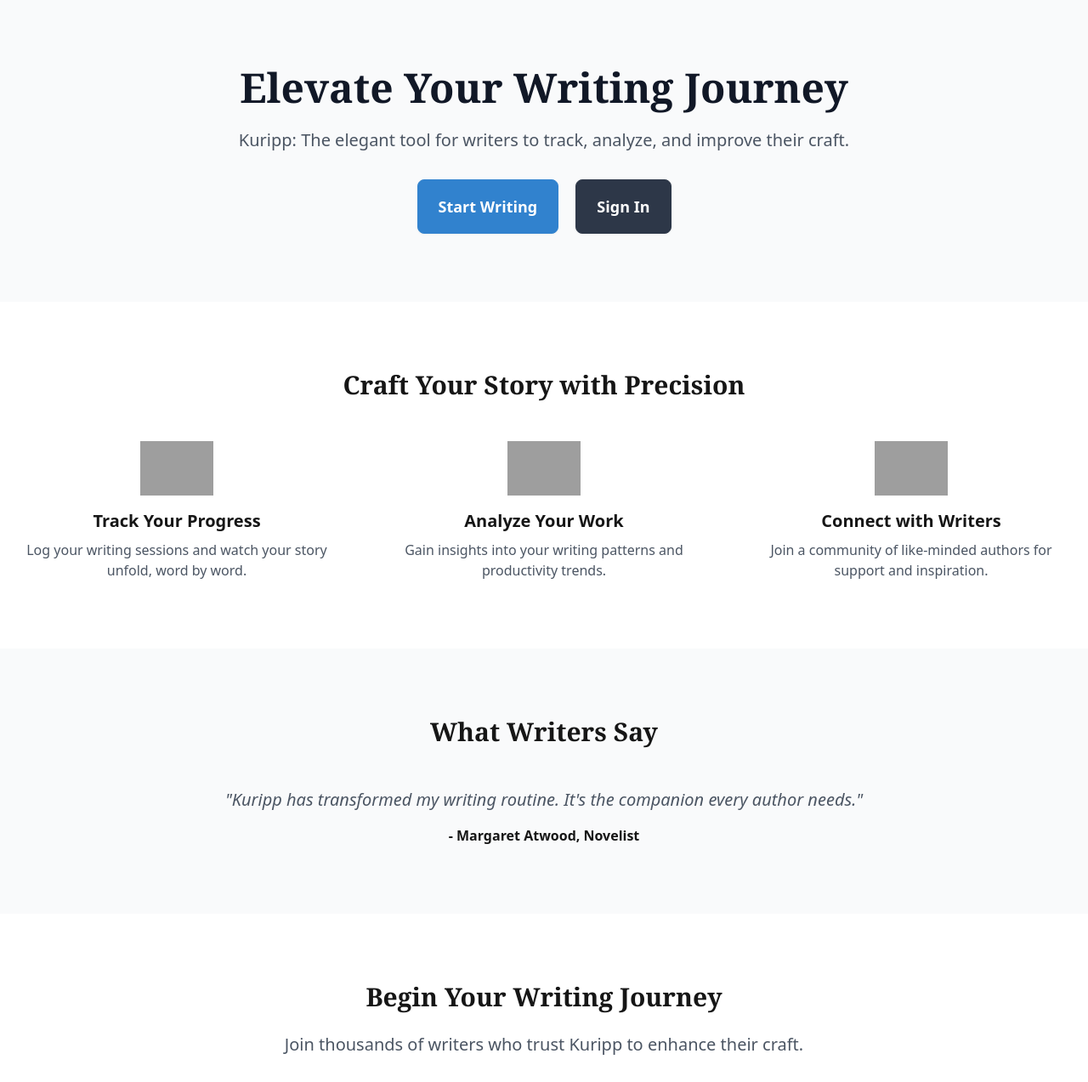
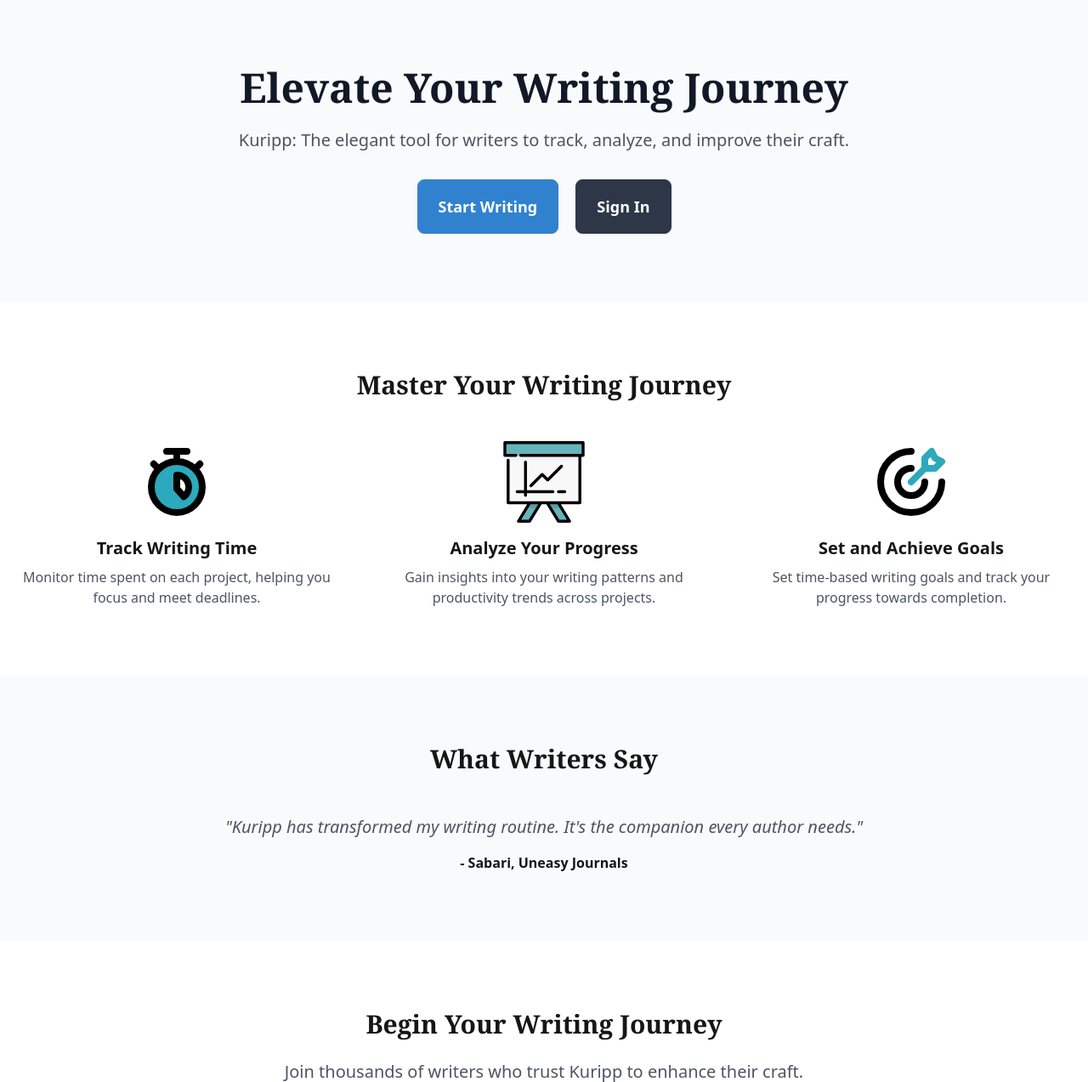
Before and after one commit to rishikeshsreehari/kuripp, a Django app: page / in a window 1280 px wide. Shown: the part 61-1334 px from the top of the page at 85% size. Run offline with Django 4.2, Linux system fonts and the light colour scheme; grey boxes are pictures that could not be loaded.

Commit message:
Final landing page

```diff
--- a/static/css/output.css
+++ b/static/css/output.css
@@ -1167,6 +1167,15 @@
   outline-offset: 2px;
 }
 
+:where(.menu li:not(.menu-title, .disabled) > *:not(ul, details, .menu-title)):not(summary, .active, .btn).focus, :where(.menu li:not(.menu-title, .disabled) > *:not(ul, details, .menu-title)):not(summary, .active, .btn):focus, :where(.menu li:not(.menu-title, .disabled) > *:not(ul, details, .menu-title)):is(summary):not(.active, .btn):focus-visible, :where(.menu li:not(.menu-title, .disabled) > details > summary:not(.menu-title)):not(summary, .active, .btn).focus, :where(.menu li:not(.menu-title, .disabled) > details > summary:not(.menu-title)):not(summary, .active, .btn):focus, :where(.menu li:not(.menu-title, .disabled) > details > summary:not(.menu-title)):is(summary):not(.active, .btn):focus-visible {
+  cursor: pointer;
+  background-color: var(--fallback-bc,oklch(var(--bc)/0.1));
+  --tw-text-opacity: 1;
+  color: var(--fallback-bc,oklch(var(--bc)/var(--tw-text-opacity)));
+  outline: 2px solid transparent;
+  outline-offset: 2px;
+}
+
 .mockup-browser .mockup-browser-toolbar .input {
   position: relative;
   margin-left: auto;
--- a/templates/landing.html
+++ b/templates/landing.html
@@ -17,26 +17,27 @@
 
 <section class="py-20">
     <div class="container mx-auto px-4">
-        <h2 class="text-3xl font-serif font-bold text-center mb-12">Craft Your Story with Precision</h2>
+        <h2 class="text-3xl font-serif font-bold text-center mb-12">Master Your Writing Journey</h2>
         <div class="grid grid-cols-1 md:grid-cols-3 gap-12">
             <div class="text-center">
-                <img src="{% static 'images/icon-track.svg' %}" alt="Track" class="h-16 mx-auto mb-4">
-                <h3 class="text-xl font-semibold mb-2">Track Your Progress</h3>
-                <p class="text-gray-600">Log your writing sessions and watch your story unfold, word by word.</p>
+                <img src="{% static 'images/landing-icon-1.svg' %}" alt="Time Tracking" class="w-24 h-24 mx-auto mb-4">
+                <h3 class="text-xl font-semibold mb-2">Track Writing Time</h3>
+                <p class="text-gray-600">Monitor time spent on each project, helping you focus and meet deadlines.</p>
             </div>
             <div class="text-center">
-                <img src="{% static 'images/icon-analyze.svg' %}" alt="Analyze" class="h-16 mx-auto mb-4">
-                <h3 class="text-xl font-semibold mb-2">Analyze Your Work</h3>
-                <p class="text-gray-600">Gain insights into your writing patterns and productivity trends.</p>
+                <img src="{% static 'images/landing-icon-2.svg' %}" alt="Analyze" class="w-24 h-24 mx-auto mb-4">
+                <h3 class="text-xl font-semibold mb-2">Analyze Your Progress</h3>
+                <p class="text-gray-600">Gain insights into your writing patterns and productivity trends across projects.</p>
             </div>
             <div class="text-center">
-                <img src="{% static 'images/icon-community.svg' %}" alt="Connect" class="h-16 mx-auto mb-4">
-                <h3 class="text-xl font-semibold mb-2">Connect with Writers</h3>
-                <p class="text-gray-600">Join a community of like-minded authors for support and inspiration.</p>
+                <img src="{% static 'images/landing-icon-3.svg' %}" alt="Goals" class="w-24 h-24 mx-auto mb-4">
+                <h3 class="text-xl font-semibold mb-2">Set and Achieve Goals</h3>
+                <p class="text-gray-600">Set time-based writing goals and track your progress towards completion.</p>
             </div>
         </div>
     </div>
 </section>
+
 
 <section class="bg-gray-50 py-20">
     <div class="container mx-auto px-4">
@@ -45,7 +46,7 @@
             <blockquote class="text-center italic text-xl text-gray-600 mb-4">
                 "Kuripp has transformed my writing routine. It's the companion every author needs."
             </blockquote>
-            <p class="text-center font-semibold">- Margaret Atwood, Novelist</p>
+            <p class="text-center font-semibold">- Sabari, Uneasy Journals</p>
         </div>
     </div>
 </section>
```
Also changed, not shown: static/images/landing-icon-1.svg (added), static/images/landing-icon-2.svg (added), static/images/landing-icon-3.svg (added).
